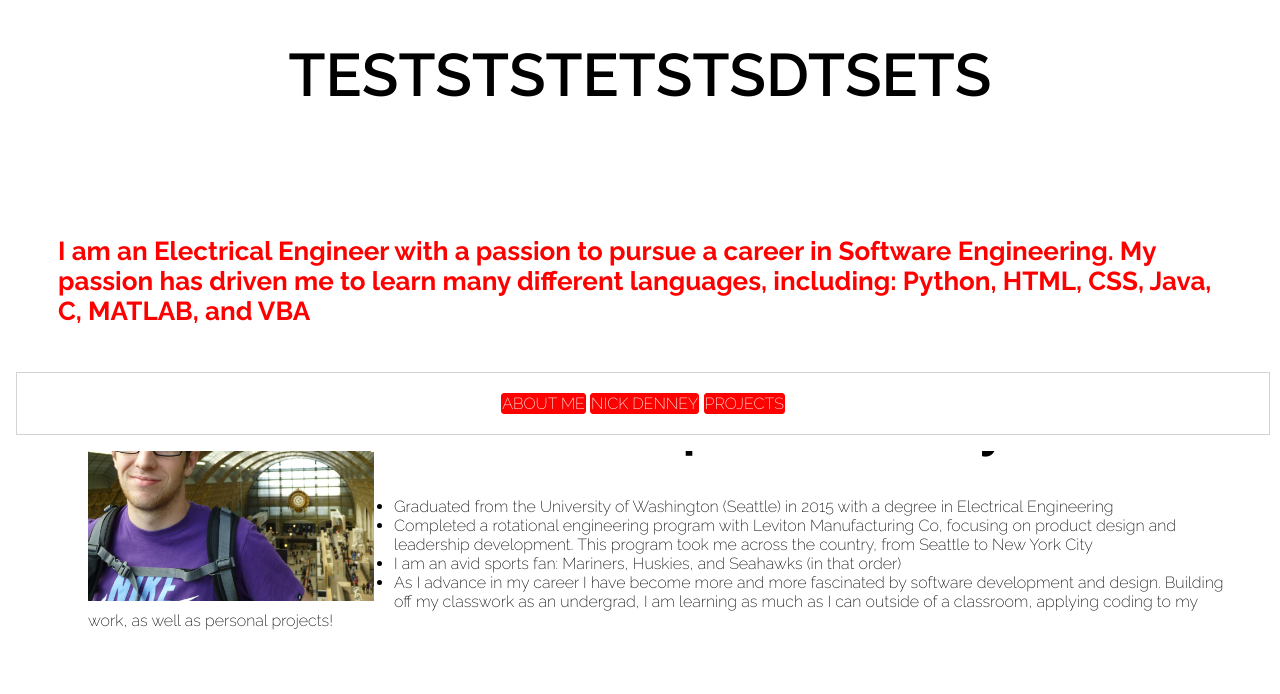
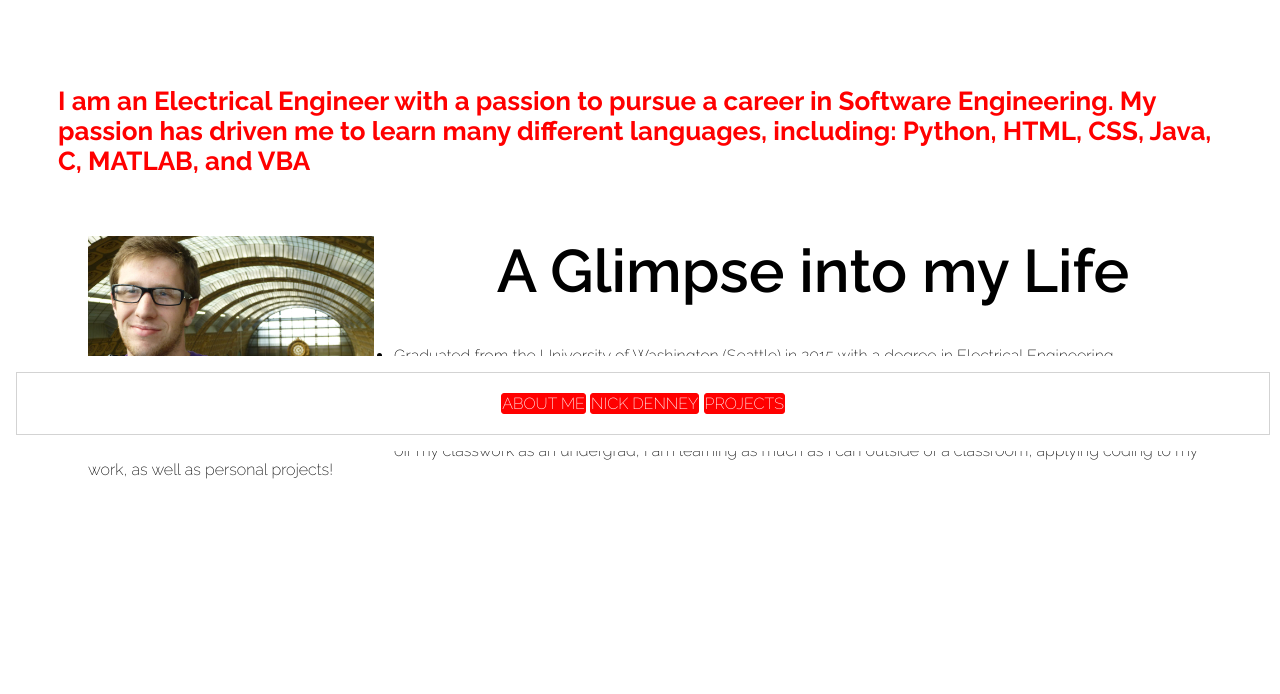
Before and after one commit to nickden3/nickden3-cc.github.io, a Jekyll site: the page aboutme.html, which Jekyll copies as it is, in a window 1280 px wide. Shown: the part 449-1143 px from the top of the page. Built offline with Jekyll 4.4.1, drawn with Linux system fonts in a browser that asks for light colours; after the commit the page ends 992 px from its top, so only the background shows below that.

Commit message:
Update aboutme.html

```diff
--- a/aboutme.html
+++ b/aboutme.html
@@ -22,10 +22,10 @@
       <h1>About Me </h1>
     </div>
   </div>
-  <h1 class = "abouth1"> TESTSTSTETSTSDTSETS</h1>
   <div id="main" class="content">
     <h3>I am an Electrical Engineer with a passion to pursue a career in Software Engineering.  My passion has driven me to learn many different languages, including:
      Python, HTML, CSS, Java, C, MATLAB, and VBA</h3>
+    <div>
     <ul><img id= "biopic" src = 'bio pic.jpg'>
       <h1 class="abouth1">A Glimpse into my Life</h1>
       <li>Graduated from the University of Washington (Seattle) in 2015 with a degree in Electrical Engineering</li>
```
